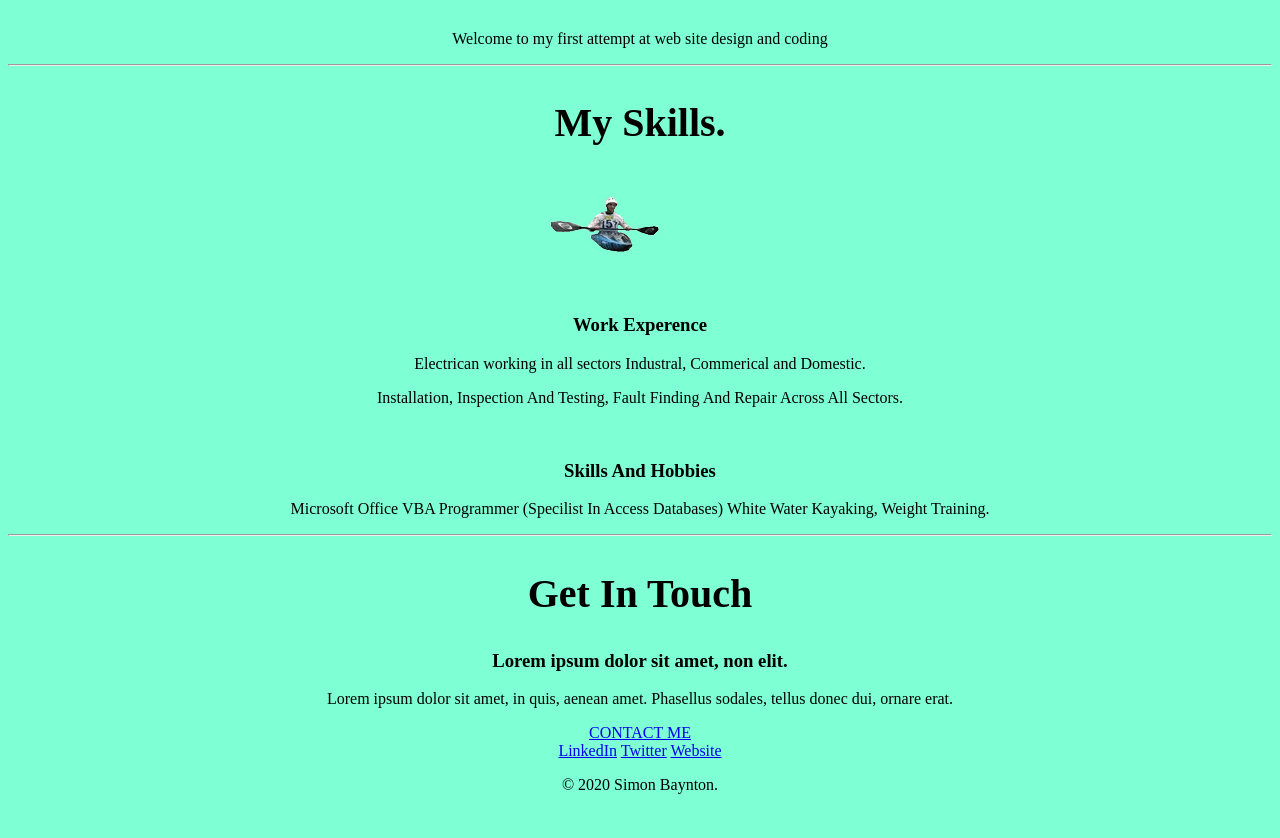
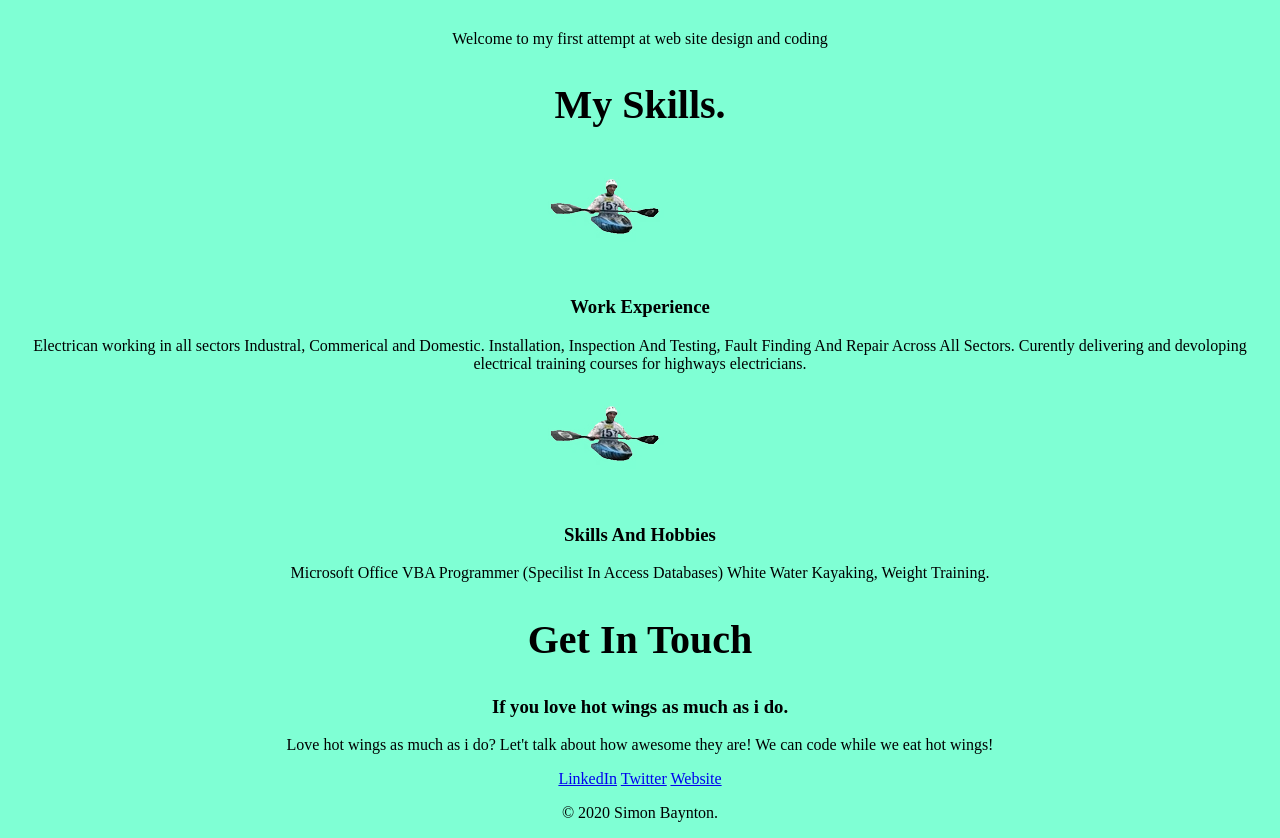
Before and after one commit to simonb319/WorkingTraining, a plain HTML site: page index.html in a window 1280 px wide. Shown: the part 722-1560 px from the top of the page. Before the commit the page ends 1532 px from the top, so only its background shows below. Drawn offline with Linux system fonts and the light colour scheme.

Commit message:
Add files via upload

```diff
--- a/index.html
+++ b/index.html
@@ -13,8 +13,8 @@
   <div class="TopDiv">
     <img class="CloudOne" src="images/cloud.png" alt="cloud - image">
     <h1>Hello Im Simon</h1>
-    <p>Just Someone <span class="SpanOne">Trying</span> To Learn Stuff</p>
-    <img class="CloudTwo" longdesc=""src="images/cloud.png" alt="cloud - image">
+    <p class="ParOne">Just Someone <span class="SpanOne">Trying</span> To Learn Stuff</p>
+    <img class="CloudTwo" longdesc="" src="images/cloud.png" alt="cloud - image">
     <img class="MountainOne" src="images/mountain.png" alt="mountain - image">
   </div>
   <div class="middle-container">
@@ -23,36 +23,41 @@
       <h2>Hello.</h2>
       <p>Welcome to my first attempt at web site design and coding</p>
     </div>
-    <hr>
+
     <div class="skills">
       <h2>My Skills.</h2>
       <div class="skill-row">
-        <img class="" src="images/RollingKayak.webp" alt="Kayak-Photo">
-        <h3>Work Experence</h3>
-        <p>Electrican working in all sectors Industral, Commerical and Domestic.</p>
-        <p>Installation, Inspection And Testing, Fault Finding And Repair Across All Sectors.</p>
+        <img class="KayakOne" src="images/RollingKayak.webp" alt="Kayak-Photo">
+        <h3>Work Experience</h3>
+        <p class="WorkP">Electrican working in all sectors Industral, Commerical and Domestic. Installation,
+           Inspection And Testing, Fault Finding And Repair Across All Sectors. Curently delivering and devoloping
+         electrical training courses for highways electricians.</p>
+      </div>
+      <div class="LineBreak">
+
       </div>
       <div class="skill-row">
-        <img class="" src="" alt="">
+        <img class="KayakTwo" src="images/RollingKayak.webp" alt="Kayak-Photo">
         <h3>Skills And Hobbies</h3>
         <p>Microsoft Office VBA Programmer (Specilist In Access Databases) White Water Kayaking, Weight Training.</p>
       </div>
+      <h2>Get In Touch</h2>
+      <h3>If you love hot wings as much as i do.</h3>
+      <p>Love hot wings as much as i do? Let't talk about how awesome they are! We can code while we eat hot wings!</p>
     </div>
-    <hr>
+
     <div class="contact-me">
-      <h2>Get In Touch</h2>
-      <h3>Lorem ipsum dolor sit amet, non elit.</h3>
-      <p>Lorem ipsum dolor sit amet, in quis, aenean amet. Phasellus sodales, tellus donec dui, ornare erat.</p>
-      <a class="btn" href="mailto:name@email.com">CONTACT ME</a>
+
+      <a class="footer-link" href="https://www.linkedin.com/">LinkedIn</a>
+      <a class="footer-link" href="https://twitter.com/">Twitter</a>
+      <a class="footer-link" href="https://www.appbrewery.co/">Website</a>
+      <p>© 2020 Simon Baynton.</p>
     </div>
   </div>
 
 
   <div class="bottom-container">
-    <a class="footer-link" href="https://www.linkedin.com/">LinkedIn</a>
-    <a class="footer-link" href="https://twitter.com/">Twitter</a>
-    <a class="footer-link" href="https://www.appbrewery.co/">Website</a>
-    <p>© 2020 Simon Baynton.</p>
+
   </div>
 </body>
 
```
